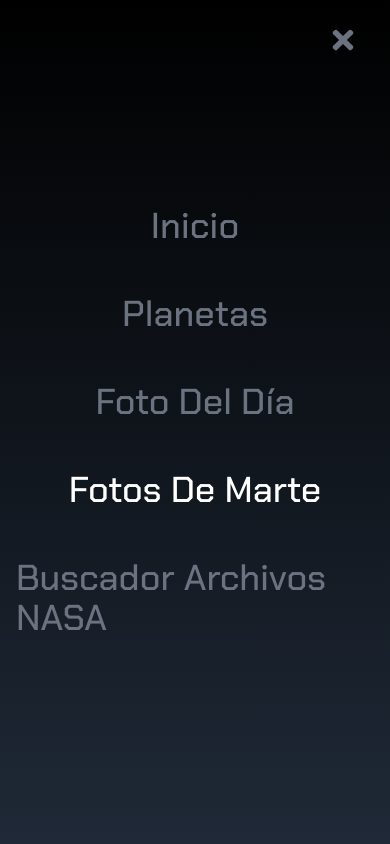
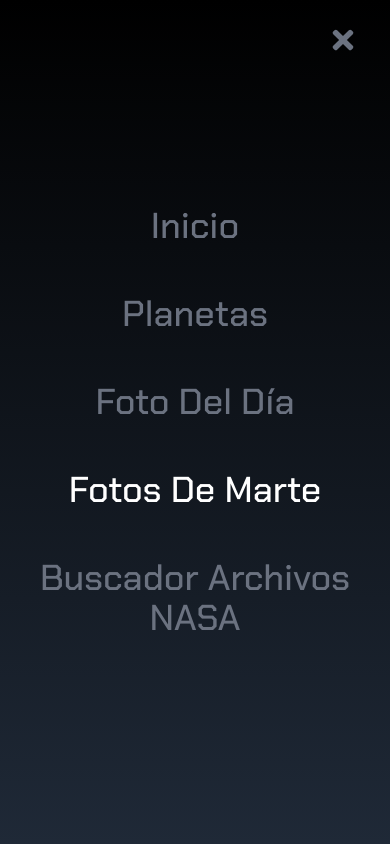
Before and after one commit to PocketSolarSystem/PocketSolarSystem, a Next.js app: page /fotosMarte in a window 390 px wide. Both pictures are taken after a click on the element 351 px from the left and 40 px from the top of the page. Shown: the top 844 px of the page. Built offline with nearby package versions, Linux system fonts and the light colour scheme.

Commit message:
navbar centrado movil

```diff
--- a/src/app/page.tsx
+++ b/src/app/page.tsx
@@ -18,7 +18,7 @@ export default function Home() {
               }}
             />
         </h1>
-        <div>
+        <div className="relative">
           <Image
             src="/saturno-inicio.jpg"
             width={1200}
@@ -26,6 +26,9 @@ export default function Home() {
             alt="Landing page Saturn image"
             className="mt-16 skew-y-2 z-0"
           />
+          <Link>
+            Descubre la foto del día
+          </Link>
         </div>
         <h2 className="text-xl mt-20"><strong>¿Qué es Pocket Solar System?</strong></h2>
         <p className="items-start mt-4">
--- a/src/app/utilidades/ui/fonts.ts
+++ b/src/app/utilidades/ui/fonts.ts
@@ -1,4 +1,4 @@
 import { Chakra_Petch, Inter } from "next/font/google";
 
 export const chakra = Chakra_Petch({ subsets: ['latin'], weight: ['500'] });
-export const inter = Inter({ subsets: ['latin'] })
+export const inter = Inter({ subsets: ['latin'] });
--- a/src/app/utilidades/ui/navbar.tsx
+++ b/src/app/utilidades/ui/navbar.tsx
@@ -84,7 +84,7 @@ const Navbar = () => {
       </div>
 
       {nav && (
-        <ul className="flex flex-col justify-center items-center absolute top-0 left-0 w-full h-screen bg-gradient-to-b from-black to-gray-800 text-gray-500">
+        <ul className="flex flex-col justify-center text-center items-center absolute top-0 left-0 w-full h-screen bg-gradient-to-b from-black to-gray-800 text-gray-500">
           {links.map((link) => (
             <li
               key={link.id}
```
